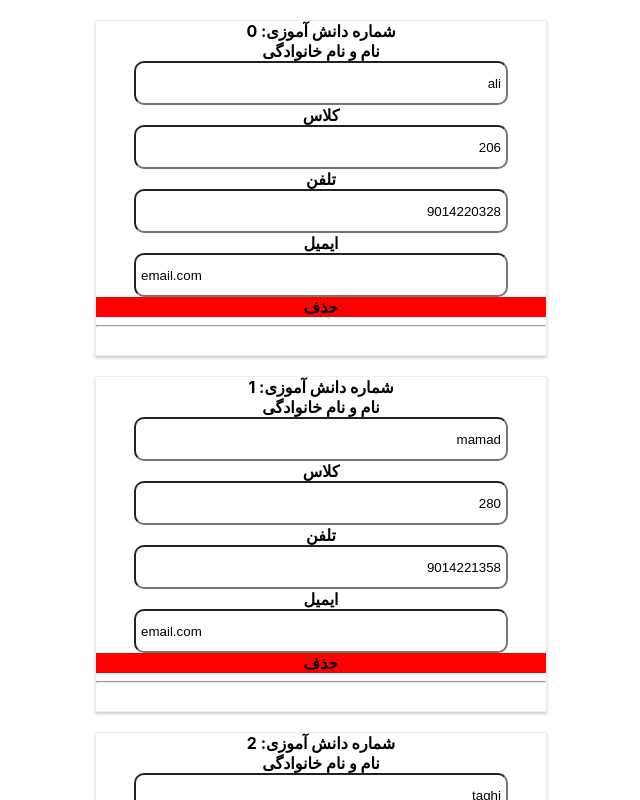
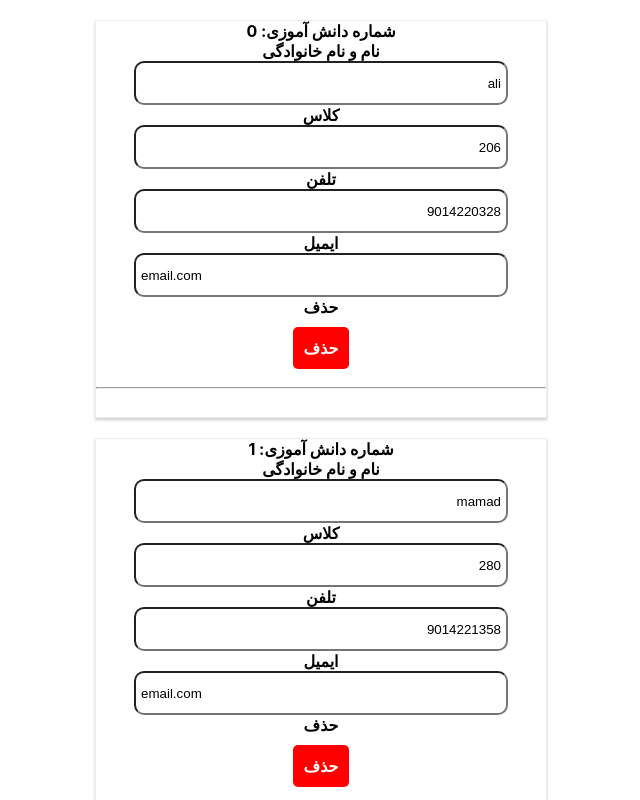
Before and after one commit to xandner/react-students, a React (Create React App) app: page / in a window 1280 px wide. Shown: the top 800 px of the page, without its empty margins (319-959 px from the left). Built offline with nearby package versions, Linux system fonts and the light colour scheme.

Commit message:
add button

```diff
--- /dev/null
+++ b/src/components/UI/button/button.css
@@ -0,0 +1,21 @@
+.button {
+    background-color: transparent;
+    border: 1px solid transparent;
+    color: white;
+    outline: none;
+    cursor: pointer;
+    padding: 10px;
+    margin: 10px;
+    border-radius: 5px;
+    font: inherit;
+    font-weight: bold;
+}
+
+.danger {
+    background-color: red;
+
+}
+
+.success {
+    background-color: green;
+}
--- /dev/null
+++ b/src/components/UI/button/button.js
@@ -0,0 +1,26 @@
+import React from 'react';
+import './button.css'
+
+const Button = (props) => {
+    let classes = ['button']
+    switch (props.btnType) {
+        case 'danger':
+            classes.push("danger")
+            break;
+        case "success":
+            classes.push("success");
+            break;
+        default:
+            break;
+
+    }
+    return (
+        <button
+            className={classes.join(" ")}
+            onClick={props.clicked}
+        >
+            {props.children}
+        </button>
+    )
+}
+export default Button;
--- a/src/components/students/student/student.js
+++ b/src/components/students/student/student.js
@@ -1,5 +1,6 @@
 import React from 'react';
 import './students.css'
+import Button from '../../UI/button/button';
 
 const Student = (props) => {
     return (
@@ -13,9 +14,12 @@ const Student = (props) => {
             <input type="text" value={props.phone} onChange={props.changePhone}></input>
             <label>ایمیل</label>
             <input type="email" value={props.email} onChange={props.changeEmail}></input>
-            <label style={{ background: "red" }} onClick={props.delete}>
+            <label>
                 حذف
             </label>
+            <Button btnType={'danger'} clicked={props.delete}>
+                حذف
+            </Button>
             <hr />
         </div>
 
```
